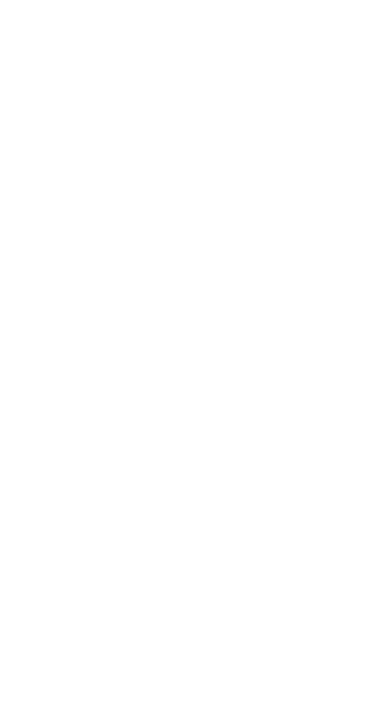
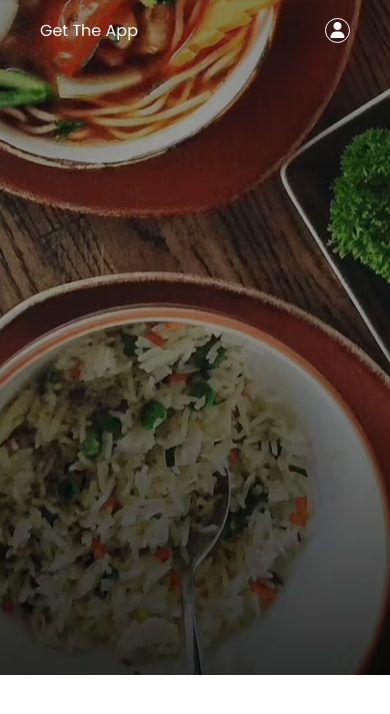
Before and after one commit to rohan1917/106232052310523-1, a plain HTML site: page index.html in a window 390 px wide. Drawn offline with Linux system fonts and the light colour scheme.

Commit message:
Added Imgs Folder and Done with Nav Bar

```diff
--- a/index.html
+++ b/index.html
@@ -32,5 +32,41 @@
 
     <title>Zomato Landing Page Clone</title>
   </head>
-  <body></body>
+  <body>
+    <section class="hero__section">
+      <header>
+        <nav class="navbar">
+          <a href="#">Get The App</a>
+          <div class="navbar__menu_container">
+            <a href="#" class="link">Inventor Relations</a>
+            <a href="#" class="link">Add Restaurants</a>
+            <a href="#" class="link">Login</a>
+            <a href="#" class="link">Sign Up</a>
+            <a href="#" class="user__icon"> <i class="fa-solid fa-user"></i></a>
+          </div>
+        </nav>
+      </header>
+
+      <!-- <div class="hero__section_container">
+        <img
+          src="images/heroSectionLogo.png"
+          alt="Zomato Logo"
+          class="hero__section_logo"
+        />
+        <h1>Discover the best food & drinks in Hampi-Hospet</h1>
+        <div class="hero__section_input_container">
+          <input
+            type="text"
+            class="input_container_location"
+            placeholder="Hampi-Hospet"
+          />
+          <input
+            type="text"
+            class="input_container_search"
+            placeholder="Search for a restaurant, cusinine or a dish"
+          />
+        </div> -->
+      </div>
+    </section>
+  </body>
 </html>
--- a/styles.css
+++ b/styles.css
@@ -0,0 +1,55 @@
+*{
+    margin: 0;
+    padding: 0;
+    box-sizing: border-box;
+    font-family: "Poppins", sans-serif;
+}
+.hero__section{
+    background-image: url(images/heroSectionBackground.png);
+    background-size: cover;
+    background-position: center;
+    /* background-repeat: no-repeat; */
+    color: white;
+    min-height: 60vh;
+}
+
+.navbar{
+    padding: 16px 40px;
+    display: flex;
+    justify-content: space-between;
+    align-items: center;
+    height: 60px;
+}
+.navbar a{
+    color: white;
+    text-decoration: none;
+}
+
+.navbar__menu_container {
+    display: flex;
+    gap: 20px;
+}
+
+.navbar__menu_container .user__icon{
+    height: 25px;
+    width: 25px;
+    border: 1px solid white;
+    border-radius: 50%;
+    display: flex;
+    align-items: center;
+    justify-content: center;
+    display: none;
+}
+
+/* media queires */
+@media only screen and (max-width: 600px){
+    .navbar__menu_container .user__icon{
+        display: flex;
+    }
+    .link{
+        display: none;
+    }
+    .hero__section{
+        min-height: 80vh;
+    }
+}
```
Also changed, not shown: images/appleStore.png (added), images/collection1.jpg (added), images/collection2.jpg (added), images/collection3.jpg (added), images/collection4.jpg (added), images/heroSectionBackground.png (added), images/heroSectionLogo.png (added), images/item1.png (added), images/item2.png (added), images/item3.png (added), images/item4.png (added), images/logo.png (added), images/mobileBanner.png (added), images/playStore.png (added), 1 other file.
